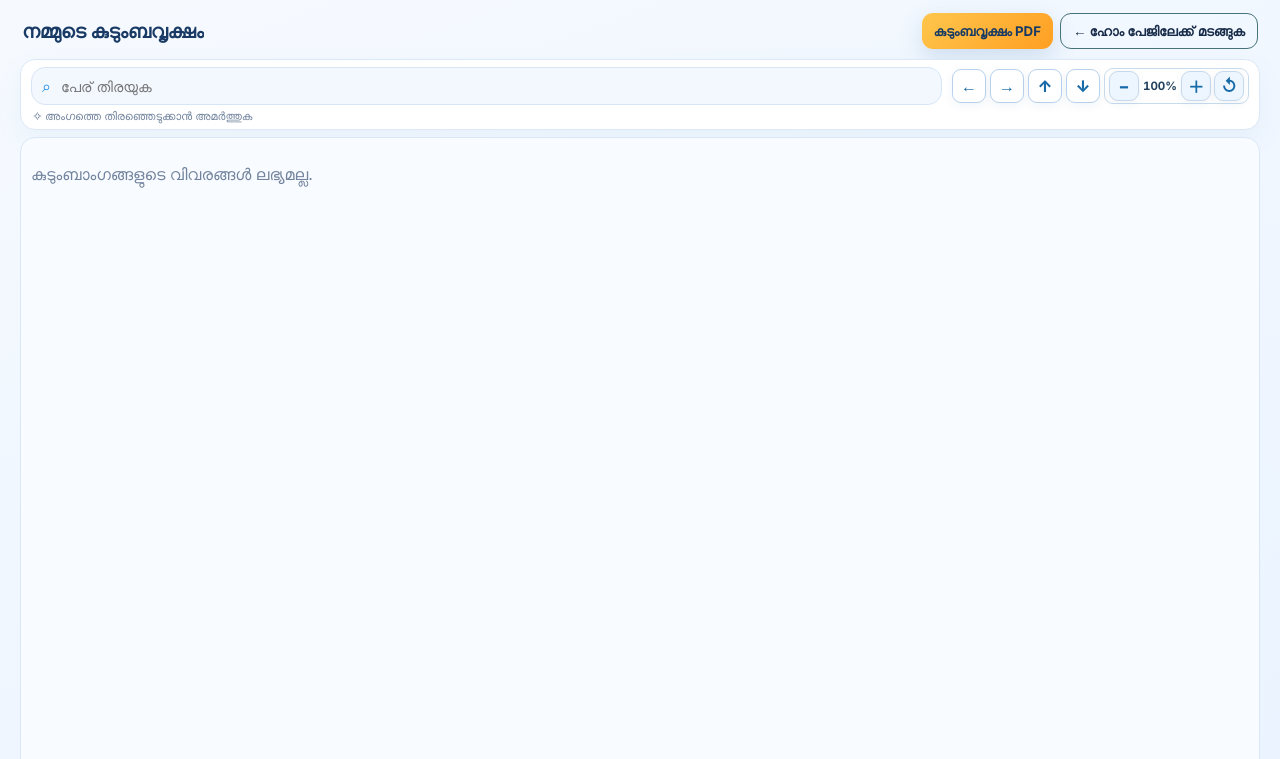
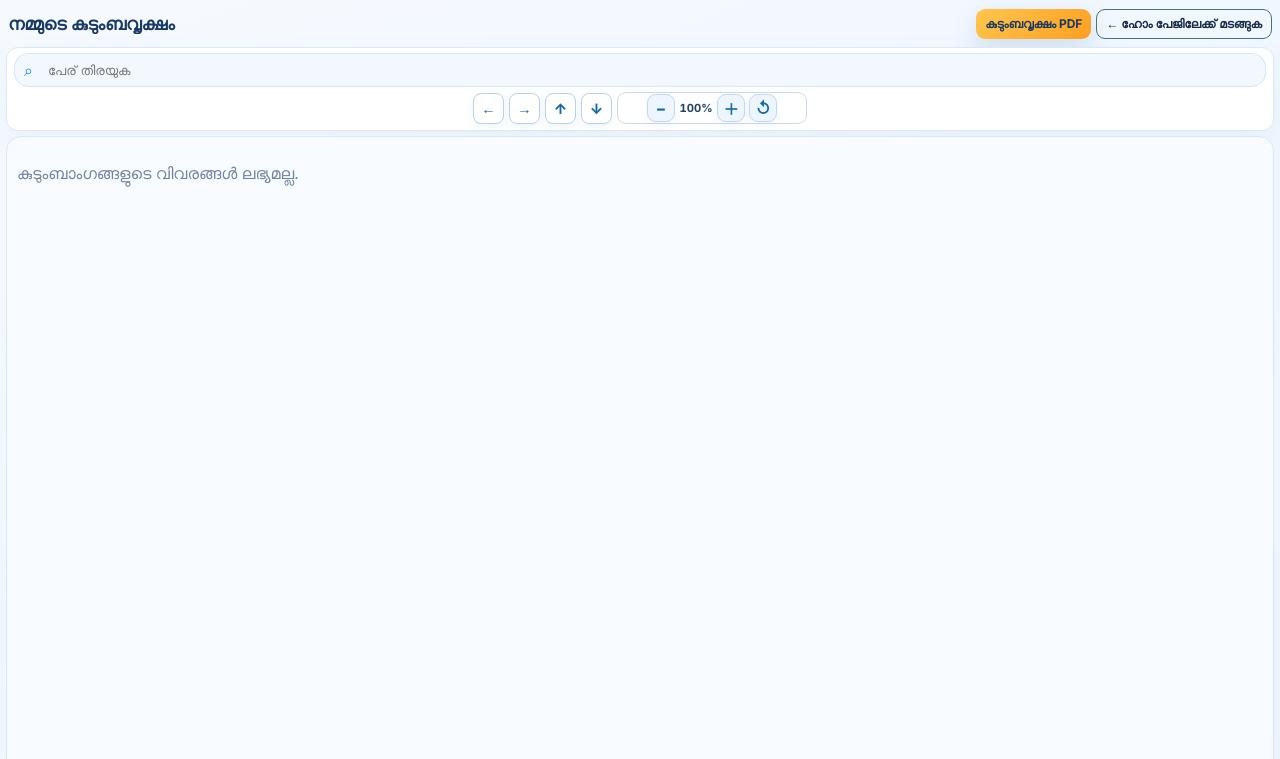
Before and after one commit to asifkpyl-hub/Marutholikkandi-Tharavad, a website: page public/index.html in a window 1280 px wide. Both pictures are taken after a click on the button "കുടുംബവൃക്ഷം PDF". Shown: the top 759 px of the page. Drawn offline with Linux system fonts and the light colour scheme; no server answers.

Commit message:
Compact family tree header and arrange search and navigation in two rows

```diff
--- a/public/style.css
+++ b/public/style.css
@@ -275,3 +275,22 @@ footer span{flex:0 0 auto}footer [data-i18n="footer"]{white-space:nowrap}
 @media(max-width:370px){.tree-preview-head h2{font-size:.9rem}.tree-preview-actions button{font-size:.66rem;padding:5px 6px}.tree-preview .zoom-controls output{min-width:30px}footer{font-size:.56rem}}
 @media(min-width:700px){.tree-preview{padding:10px 20px}.tree-preview .toolbar{grid-template-columns:minmax(220px,1fr) auto}.tree-preview #tree{min-height:0}}
 @media print{.tree-preview-launch{display:none!important}}
+
+/* Final compact viewer header + two-row controls (mobile first) */
+.tree-preview{display:flex!important;flex-direction:column!important;gap:5px!important;padding:6px!important;}
+.tree-preview .tree-preview-head{width:100%!important;min-height:36px!important;max-height:5vh!important;flex:0 0 36px!important;display:flex!important;flex-direction:row!important;align-items:center!important;justify-content:space-between!important;gap:6px!important;padding:0 2px!important;}
+.tree-preview .tree-preview-head>div:first-child{display:block!important;flex:1 1 auto!important;min-width:0!important;}
+.tree-preview .tree-preview-head h2{margin:0!important;font-size:clamp(.9rem,2.2vh,1.15rem)!important;line-height:1.15!important;white-space:nowrap!important;}
+.tree-preview .tree-preview-actions{width:auto!important;flex:0 0 auto!important;display:flex!important;flex-direction:row!important;gap:5px!important;}
+.tree-preview .tree-preview-actions button{width:auto!important;min-height:30px!important;height:30px!important;padding:4px 9px!important;font-size:clamp(.65rem,1.5vh,.78rem)!important;line-height:1!important;border-radius:9px!important;white-space:nowrap!important;}
+.tree-preview .toolbar{width:100%!important;flex:0 0 auto!important;max-height:15vh!important;min-height:0!important;padding:5px 7px!important;display:grid!important;grid-template-columns:minmax(0,1fr)!important;grid-template-rows:34px 34px!important;align-items:center!important;gap:4px!important;border-radius:12px!important;}
+.tree-preview .search-wrap{grid-row:1!important;grid-column:1!important;width:100%!important;min-width:0!important;max-width:none!important;min-height:34px!important;height:34px!important;padding:0 9px!important;display:flex!important;align-items:center!important;}
+.tree-preview .search-wrap input{width:100%!important;min-width:0!important;height:30px!important;min-height:30px!important;padding:3px 5px!important;font-size:.82rem!important;line-height:1.2!important;}
+.tree-preview .tree-pan-controls{grid-row:2!important;grid-column:1!important;width:100%!important;height:34px!important;display:flex!important;flex-direction:row!important;flex-wrap:nowrap!important;align-items:center!important;justify-content:center!important;gap:5px!important;}
+.tree-preview .tree-pan-controls>button{width:31px!important;height:31px!important;min-height:31px!important;max-width:36px!important;flex:0 0 31px!important;padding:0!important;font-size:.9rem!important;border-radius:8px!important;}
+.tree-preview .zoom-controls{height:32px!important;width:auto!important;flex:0 1 190px!important;display:flex!important;flex-direction:row!important;align-items:center!important;justify-content:center!important;gap:4px!important;padding:0 5px!important;margin:0!important;}
+.tree-preview .zoom-controls button{width:28px!important;height:28px!important;min-height:28px!important;flex:0 0 28px!important;padding:0!important;font-size:.95rem!important;}
+.tree-preview .zoom-controls output{min-width:34px!important;font-size:.7rem!important;text-align:center!important;}
+.tree-preview .tree-note{display:none!important;}
+.tree-preview #tree{flex:1 1 0!important;height:0!important;min-height:0!important;max-height:none!important;width:100%!important;overflow:auto!important;}
+@media(max-width:640px){.tree-preview{padding:5px!important;gap:4px!important}.tree-preview .tree-preview-head{min-height:34px!important;flex-basis:34px!important}.tree-preview .tree-preview-head h2{font-size:.88rem!important}.tree-preview .tree-preview-actions{gap:4px!important}.tree-preview .tree-preview-actions button{height:29px!important;min-height:29px!important;padding:4px 7px!important;font-size:.65rem!important}.tree-preview .toolbar{grid-template-rows:32px 32px!important;gap:3px!important;padding:4px 6px!important;max-height:12vh!important}.tree-preview .search-wrap,.tree-preview .search-wrap input{height:32px!important;min-height:32px!important}.tree-preview .tree-pan-controls{height:32px!important;gap:4px!important}.tree-preview .tree-pan-controls>button{width:29px!important;height:29px!important;min-height:29px!important;flex-basis:29px!important}.tree-preview .zoom-controls{height:30px!important;gap:3px!important;flex-basis:150px!important}.tree-preview .zoom-controls button{width:26px!important;height:26px!important;min-height:26px!important;flex-basis:26px!important}}
```
